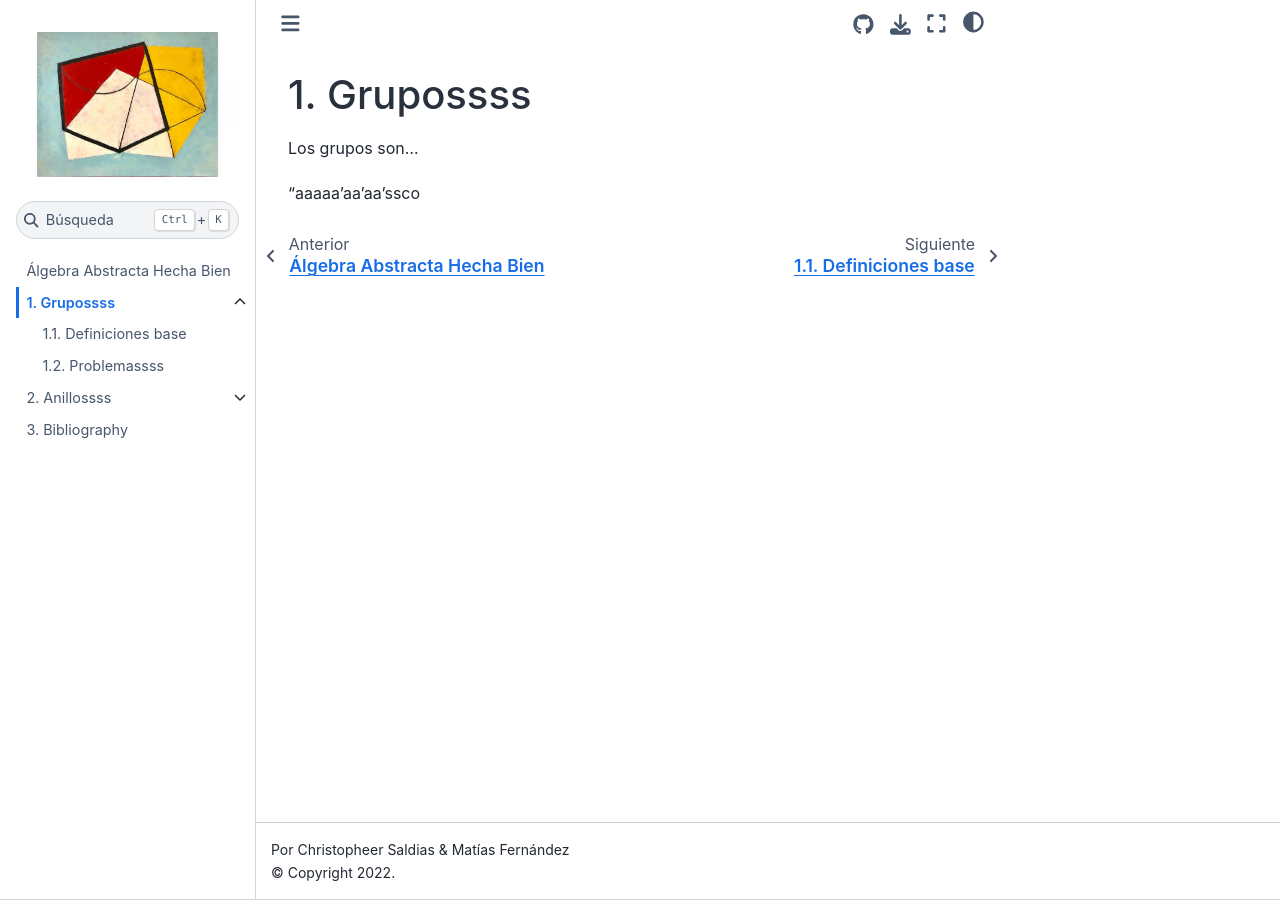
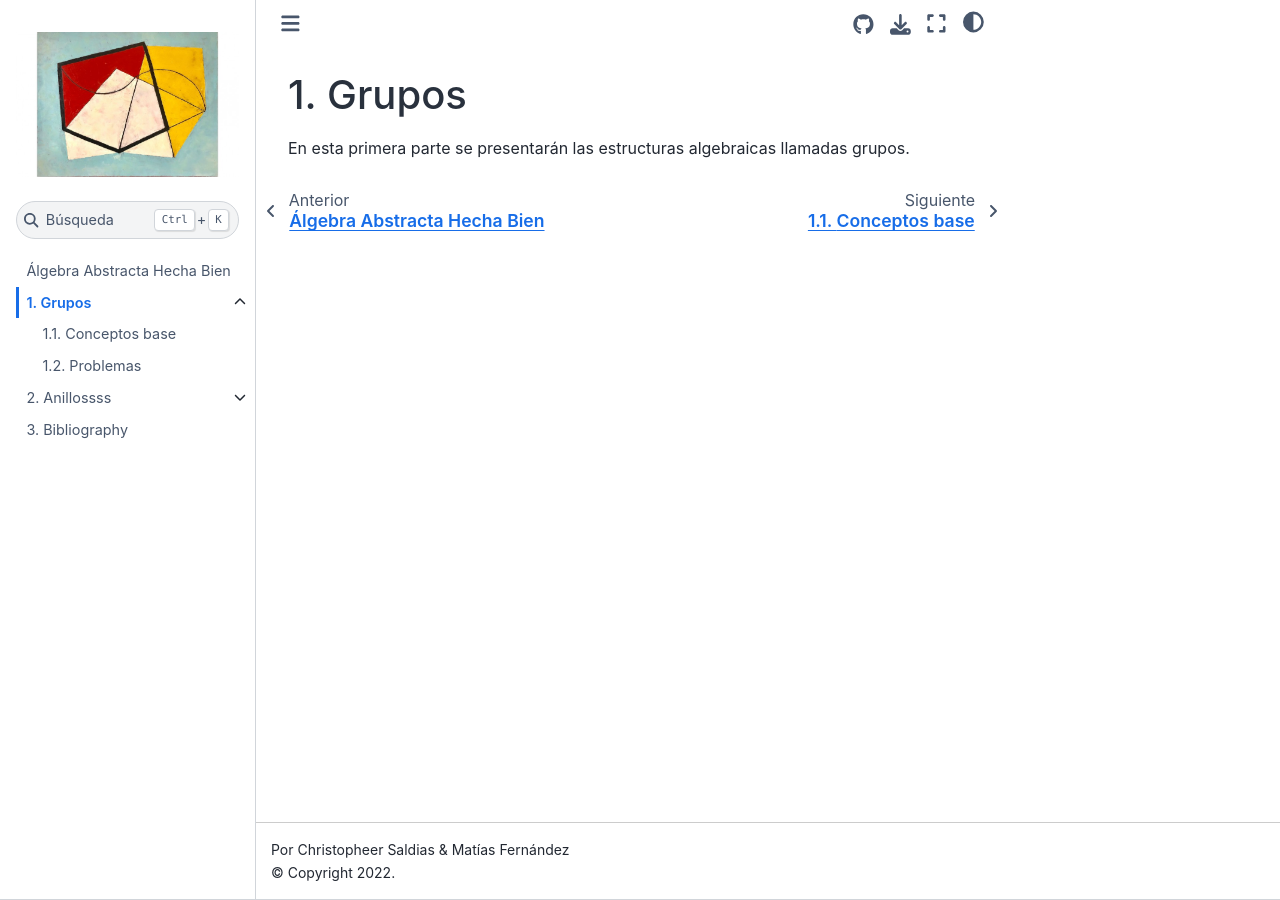
Before and after one commit to Wh4rp/Abstracta-Handbook, a Jupyter Book: the page built from Grupos/Grupos.md, in a window 1280 px wide. Built offline with Jupyter Book 1.0.4 settings and Sphinx 7.4.7 and the Sphinx Book theme 1.1.4, drawn with Linux system fonts in a browser that asks for light colours.

```diff
--- a/Grupos/Grupos.md
+++ b/Grupos/Grupos.md
@@ -1,5 +1,3 @@
-# Grupossss
+# Grupos
 
-Los grupos son...
-
-'aaaaa'aa'aa'ssco
+En esta primera parte se presentarán las estructuras algebraicas llamadas grupos.
--- a/Grupos/Problemas.md
+++ b/Grupos/Problemas.md
@@ -1,4 +1,4 @@
-# Problemassss
+# Problemas
 1. Hola
 2. 3
 3. C
--- a/_config.yml
+++ b/_config.yml
@@ -16,7 +16,7 @@
   myst_enable_extensions:
     # don't forget to list any other extensions you want enabled,
     # including those that are enabled by default!
-    - amsmath
+    # - amsmath
     - dollarmath
     - colon_fence
     - html_image
@@ -27,6 +27,7 @@
     - sphinx_jupyterbook_latex
   config:
     language: es
+    mathjax_path: https://cdn.jsdelivr.net/npm/mathjax@3/es5/tex-mml-chtml.js
 
 # Define the name of the latex output file for PDF builds
 latex:
```
Also changed, not shown: Grupos/Definiciones_base.md (+35 -34 lines).
